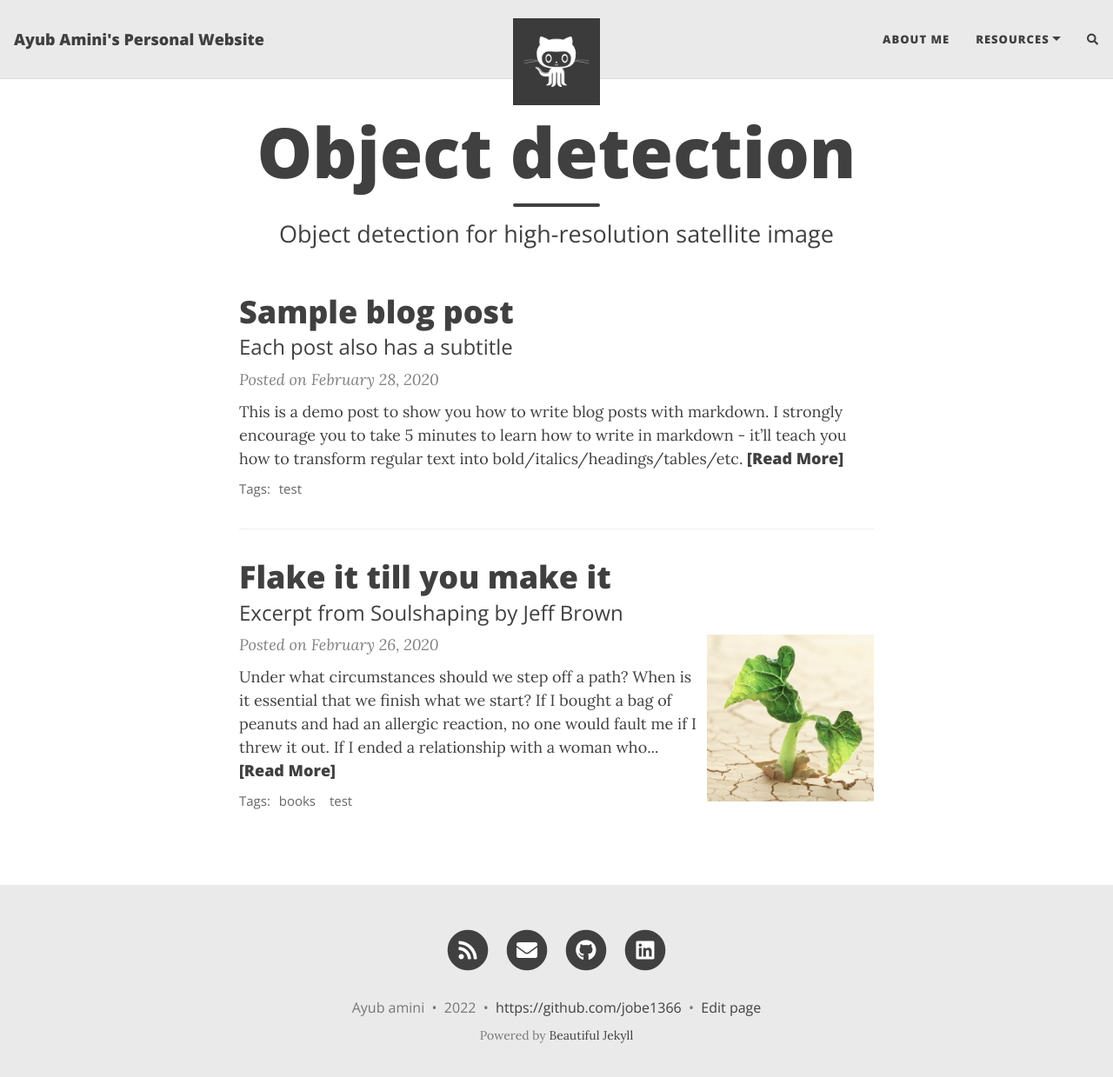
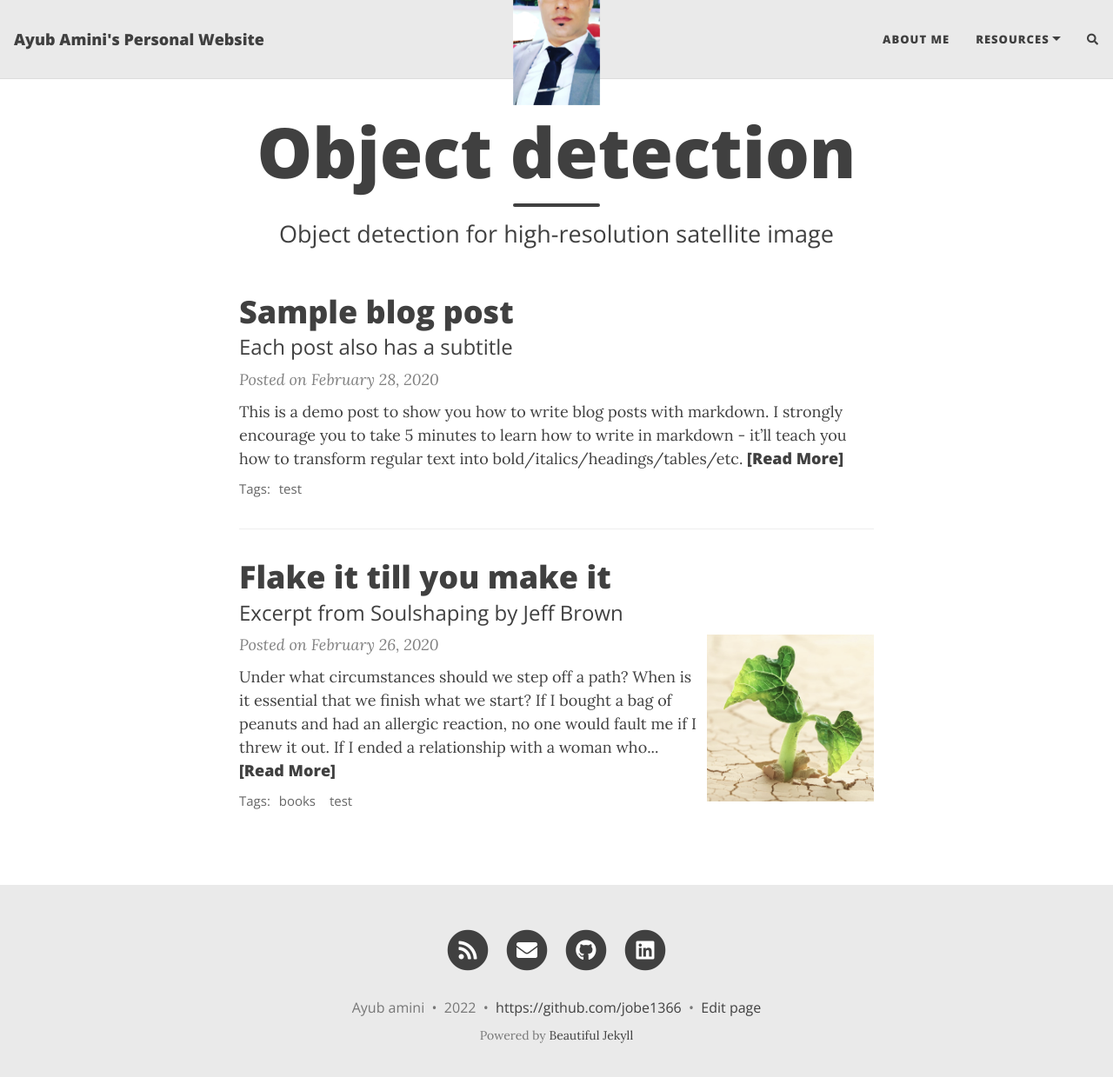
Before and after one commit to jobe1366/AYUB_AMINI.github.io, a Jekyll site: the page built from index.html, in a window 1280 px wide and 1252 px high. Shown: the top 1239 px of the window at 87% size. Built offline with Jekyll 4.4.1, drawn with Linux system fonts in a browser that asks for light colours; nearby versions of some CDN libraries; the list of posts is cut into pages by our own code; comment, search, counter and statistics services are not loaded.

Commit message:
Update _config.yml

```diff
--- a/_config.yml
+++ b/_config.yml
@@ -33,7 +33,7 @@ navbar-links:
 
 # Image to show in the navigation bar - works best with a square image
 # Remove this parameter if you don't want an image in the navbar
-avatar: "/assets/img/avatar-icon.png"
+avatar: "/assets/img/4.PNG"
 
 # By default, the image is cut into a circle. You can disable this behaviour by setting 'round-avatar: false'
 round-avatar: false
```
